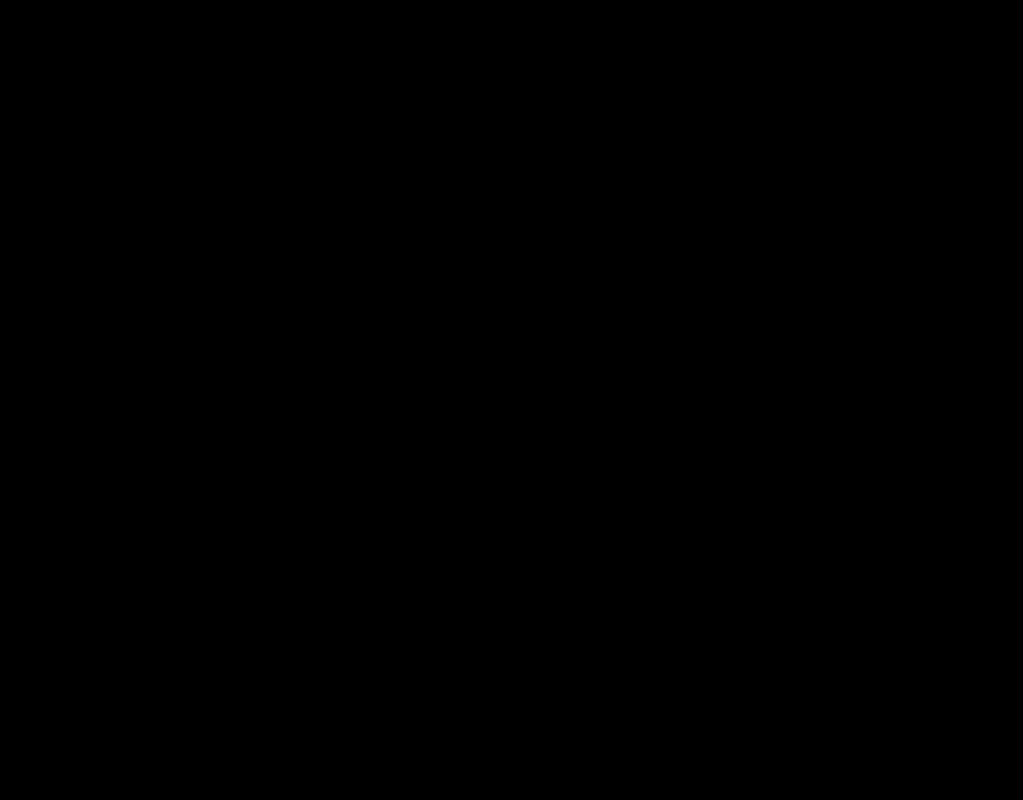
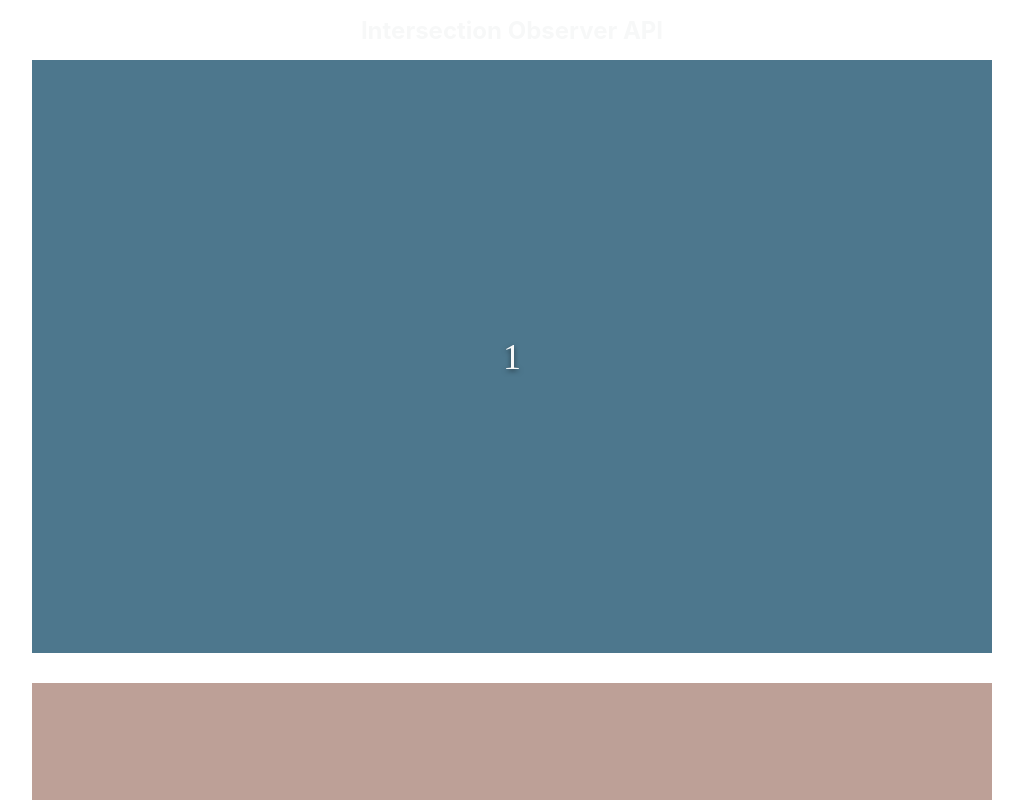
Before and after one commit to hhhtak/react-typescript-study-hooks, a React (Create React App) app: page /about in a window 1280 px wide. Shown: the top 800 px of the page, without its empty margins (128-1151 px from the left). Built offline with nearby package versions, Linux system fonts and the light colour scheme.

Commit message:
set Observe

```diff
--- a/src/components/Pages/About/About.css
+++ b/src/components/Pages/About/About.css
@@ -1,5 +1,102 @@
-.about {
-  background-color: black;
-  height: 100vh;
-  width: 100vw;
+html {
+  box-sizing: border-box;
+  font-size: 75%;
 }
+
+html,
+body,
+main {
+  height: 100%;
+}
+
+.global-header {
+  align-items: center;
+  display: flex;
+  height: var(--header-height);
+  justify-content: center;
+  left: 0;
+  position: fixed;
+  top: 0;
+  transition: background-color 0.3s, color 0.3s;
+  width: 100%;
+  z-index: 2;
+}
+
+.global-header[data-active='false'] {
+  color: #f7f8f8;
+}
+
+.global-header[data-active='true'] {
+  background-color: #f7f8f8;
+  box-shadow: 0 0 10px rgba(0, 0, 0, 0.1);
+}
+
+.contents {
+  counter-reset: number;
+  margin: auto;
+  max-width: 960px;
+  padding: 5rem 5%;
+}
+
+.contents-item {
+  padding-top: 61.8%;
+  position: relative;
+}
+
+.contents-item:nth-child(1) {
+  background-color: #4d778d;
+}
+.contents-item:nth-child(2) {
+  background-color: #bda097;
+}
+.contents-item:nth-child(3) {
+  background-color: #191141;
+}
+.contents-item:nth-child(4) {
+  background-color: #4d778d;
+}
+.contents-item:nth-child(5) {
+  background-color: #bda097;
+}
+.contents-item:nth-child(6) {
+  background-color: #191141;
+}
+.contents-item:nth-child(7) {
+  background-color: #4d778d;
+}
+.contents-item:nth-child(8) {
+  background-color: #bda097;
+}
+.contents-item:nth-child(9) {
+  background-color: #191141;
+}
+.contents-item:nth-child(10) {
+  background-color: #4d778d;
+}
+.contents-item:nth-child(11) {
+  background-color: #bda097;
+}
+.contents-item:nth-child(12) {
+  background-color: #191141;
+}
+
+.contents-item::after {
+  align-items: center;
+  color: #f7f8f8;
+  content: '' counter(number);
+  counter-increment: number;
+  display: flex;
+  font-family: 'Lobster', cursive;
+  font-size: 3em;
+  height: 100%;
+  justify-content: center;
+  left: 0;
+  position: absolute;
+  text-shadow: 0 2px 5px rgba(0, 0, 0, 0.5);
+  top: 0;
+  width: 100%;
+}
+
+.contents-item + .contents-item {
+  margin-top: 2.5em;
+}
--- a/src/components/Pages/About/index.tsx
+++ b/src/components/Pages/About/index.tsx
@@ -2,7 +2,50 @@ import * as React from 'react'
 import './About.css'
 
 const About: React.FC = () => {
-  return <div className="about"></div>
+  const fixedHeaderObserve = () => {
+    const headerElement = document.querySelector('#target-header')
+    const targetElement = document.querySelector('.js-header-observer')
+
+    if (!headerElement || !targetElement) return
+
+    const observeHandler = (entries: any) => {
+      headerElement.setAttribute(
+        'data-active',
+        String(!entries[0].isIntersecting),
+      )
+    }
+
+    const headerObserver = new window.IntersectionObserver(observeHandler)
+    headerObserver.observe(targetElement)
+  }
+
+  document.addEventListener('DOMContentLoaded', fixedHeaderObserve, false)
+
+  return (
+    <div>
+      <header id="target-header" className="global-header" data-active="false">
+        <div>
+          <h1 className="logo">Intersection Observer API</h1>
+        </div>
+      </header>
+      <main className="main">
+        <div className="contents">
+          <div className="contents-item js-header-observer"></div>
+          <div className="contents-item"></div>
+          <div className="contents-item"></div>
+          <div className="contents-item"></div>
+          <div className="contents-item"></div>
+          <div className="contents-item"></div>
+          <div className="contents-item"></div>
+          <div className="contents-item"></div>
+          <div className="contents-item"></div>
+          <div className="contents-item"></div>
+          <div className="contents-item"></div>
+          <div className="contents-item"></div>
+        </div>
+      </main>
+    </div>
+  )
 }
 
 export default About
```
